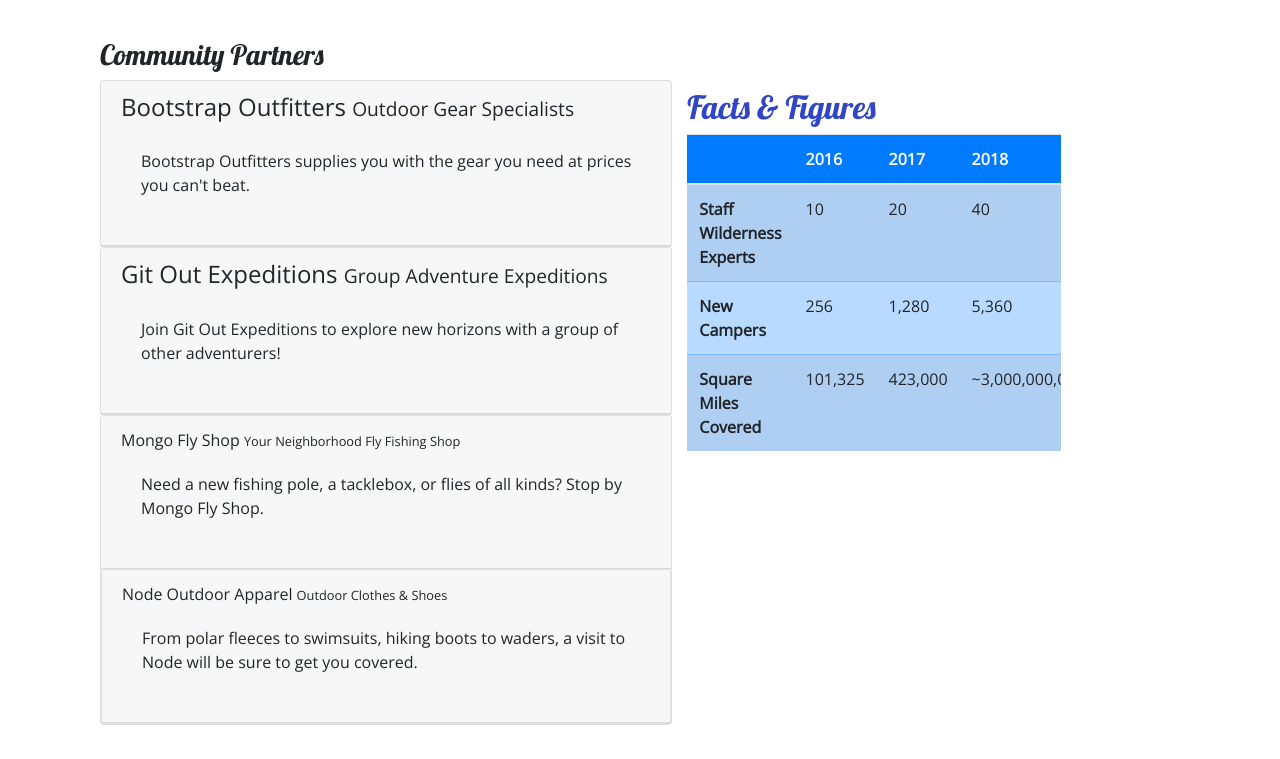
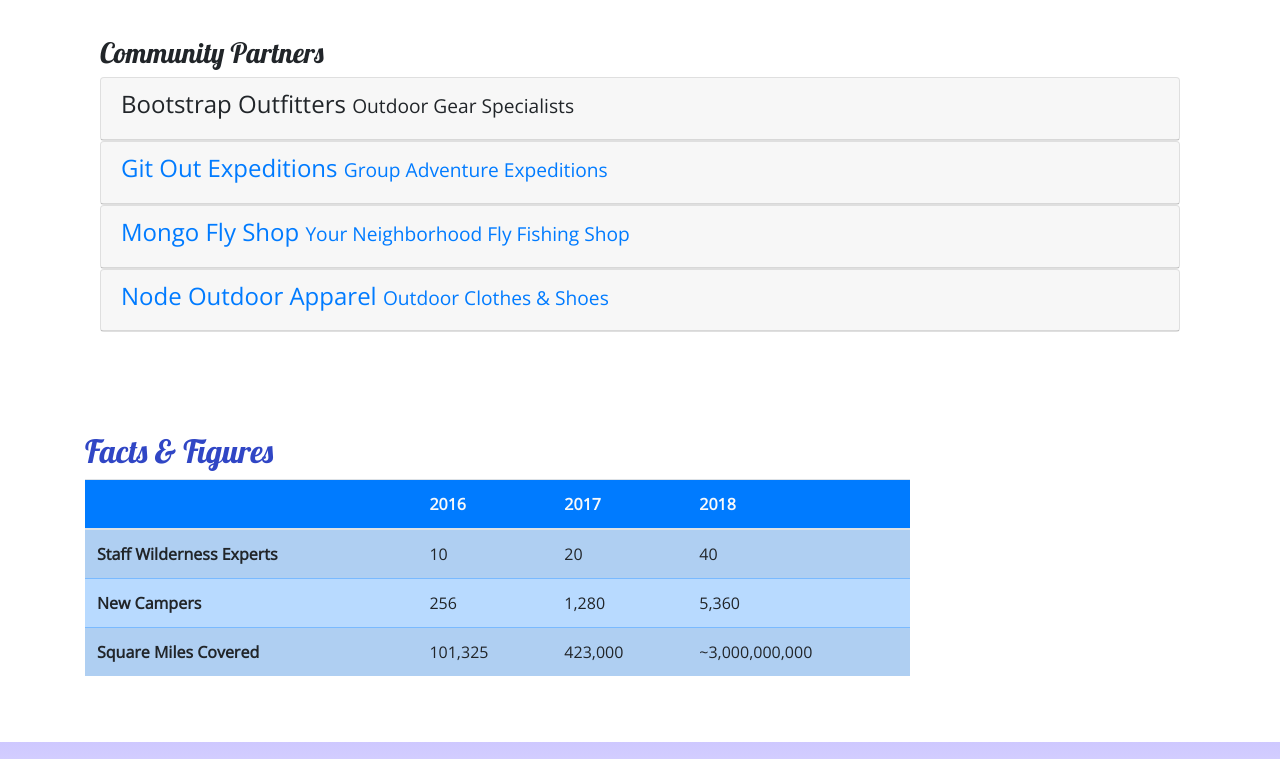
Before and after one commit to lkhunter/nucampsite, a website: page aboutus.html in a window 1280 px wide. Shown: the part 840-1599 px from the top of the page. Drawn offline with nearby package versions, Linux system fonts and the light colour scheme.

Commit message:
finished the accordion

```diff
--- a/aboutus.html
+++ b/aboutus.html
@@ -28,7 +28,7 @@
                 </div>
                 <div class="col">
                     <h1>NuCamp</h1>
-                    <h2>a better way to camp</h2>
+                    <h3>a better way to camp</h3>
                 </div>
             </div>
         </div>
@@ -127,13 +127,15 @@
 
                     <h3>Community Partners</h3>
                     <div id="accordion">
+
                     <div class="card">
                         <div role="tab" class="card-header">
-                        <h4><a data-toggle="collapse" data-target="#bootstrap">Bootstrap Outfitters <small>Outdoor Gear Specialists</small></a></h4>
-                        <div class="collapse show" id="#bootstrap" data-parent="accordion">
+                        <h4>
+                            <a data-toggle="collapse" data-target="#bootstrap">Bootstrap Outfitters <small>Outdoor Gear Specialists</small></a>
+                        </h4>
+                    <div class="collapse" id="bootstrap" data-parent="#accordion">
 
                         <div class="card-body">
-
                             <p class="d-none d-sm-block">Bootstrap Outfitters supplies you with the gear you need at
                               prices
                               you
@@ -143,10 +145,13 @@
                     </div>
                     </div>
                     </div>
+
                     <div class="card">
                         <div role="tab" class="card-header">
-                        <h4><a class="collapsed" data-toggle="collapse" data-target="#git"></a>Git Out Expeditions <small>Group Adventure Expeditions</small></a></h4>
-                        <div class="collapse show" id="#git" data-parent="accordion">
+                        <h4>
+                            <a class="collapsed" data-toggle="collapse" data-target="#git">Git Out Expeditions <small>Group Adventure Expeditions</small></a>
+                        </h4>
+                        <div class="collapse" id="git" data-parent="#accordion">
 
                         <div class="card-body">
                             <p class="d-none d-sm-block">Join Git Out Expeditions to explore new horizons with a
@@ -161,8 +166,12 @@
 
                     <div class="card">
                         <div role="tab" class="card-header">
-                        <a> <a class="collapsed" data-toggle="collapse" data-target="#mongo"></a>Mongo Fly Shop <small>Your Neighborhood Fly Fishing Shop</small></a></h4>
-                        <div class="collapse show" id="#mongo" data-parent="accordion">
+                        <h4>
+
+                                <a class="collapsed" data-toggle="collapse" data-target="#mongo">Mongo Fly Shop <small>Your Neighborhood Fly Fishing Shop</small></a>
+
+                        </h4>
+                        <div class="collapse" id="mongo" data-parent="#accordion">
                              <div class="card-body">
                                 <p class="d-none d-sm-block">Need a new fishing pole, a tacklebox, or flies of all
                                 kinds? Stop
@@ -172,11 +181,16 @@
                             </div>
                         </div>
                         </div>
+                    </div>
 
                     <div class="card">
                         <div role="tab" class="card-header">
-                        <a> <a class="collapsed" data-toggle="collapse" data-target="#node"></a>Node Outdoor Apparel <small>Outdoor Clothes & Shoes</small></a></h4>
-                        <div class="collapse show" id="#node" data-parent="accordion">
+
+                        <h4>
+                        <a class="collapsed" data-toggle="collapse" data-target="#node">Node Outdoor Apparel <small>Outdoor Clothes & Shoes</small></a>
+                        </h4>
+                        <div class="collapse" id="node" data-parent="#accordion">
+
                             <div class="card-body">
                                 <p class="d-none d-sm-block">From polar fleeces to swimsuits, hiking boots to waders, a
                                 visit to
@@ -190,6 +204,8 @@
                     </div>
                 </div>
             </div>
+        </div>
+
 
             <div class="row row-content">
                 <div class="col-sm-9">
```
Lines whose indentation alone changed are shown as unchanged.
